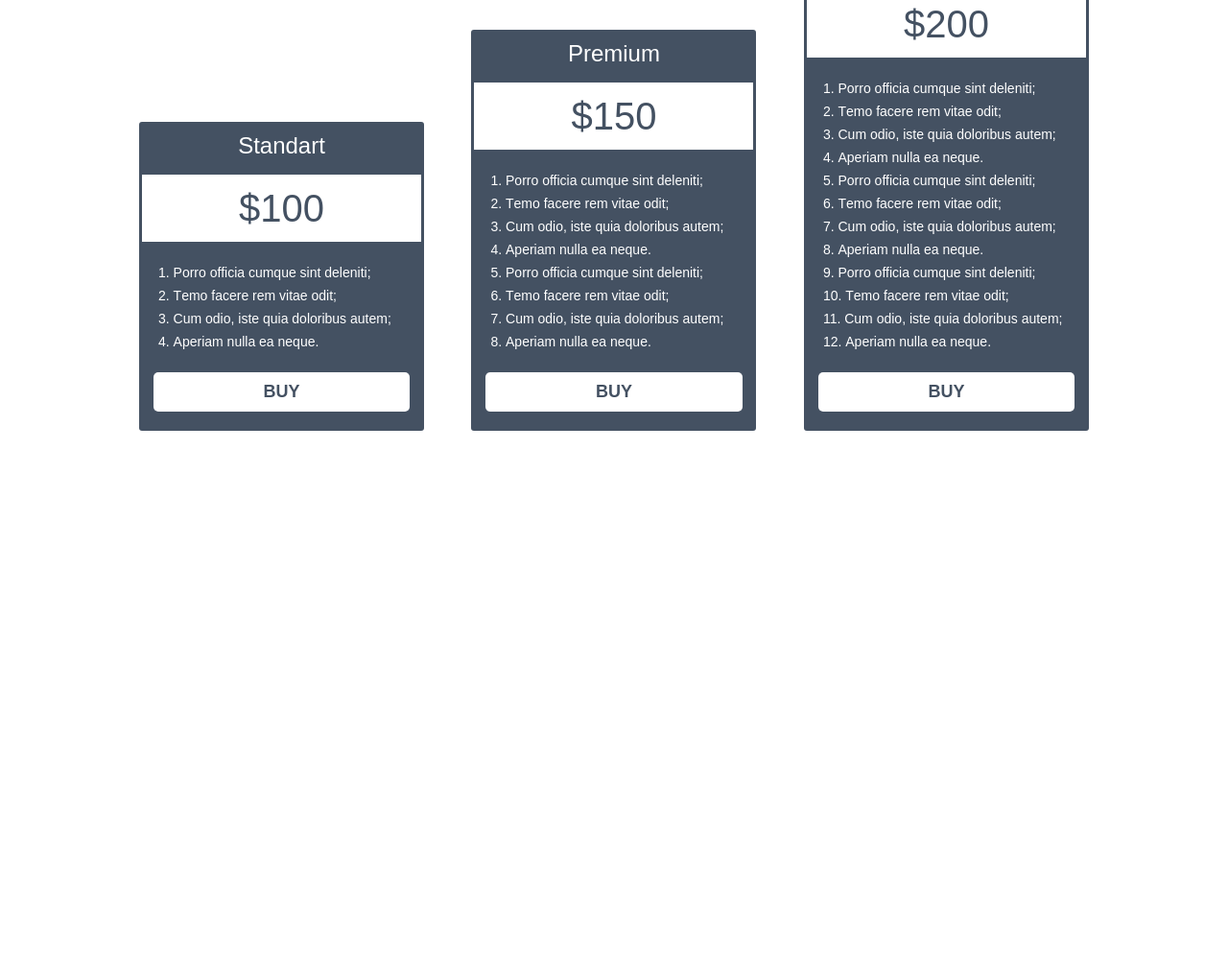
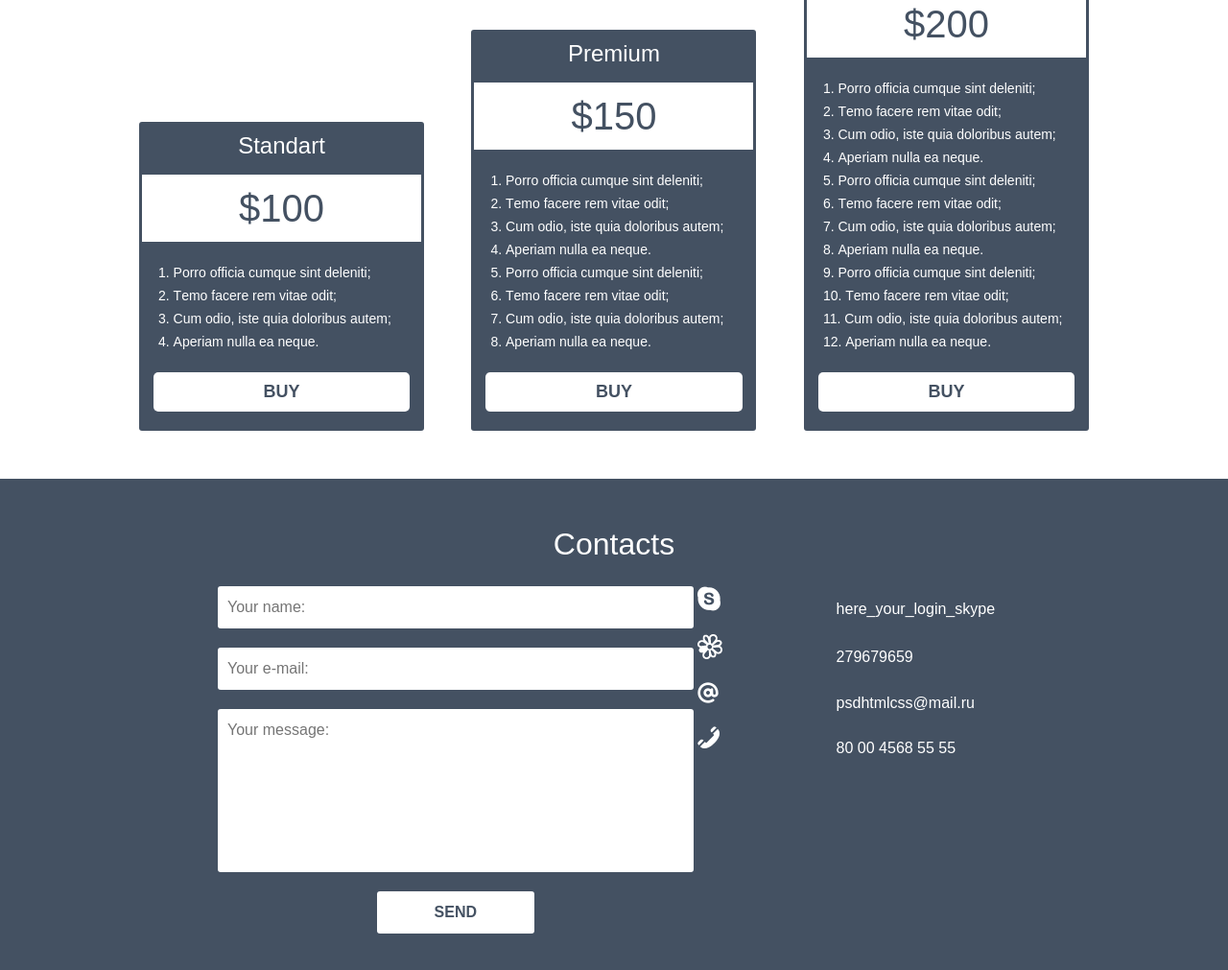
Before and after one commit to Costilas/Project-1-Simple-Landing-page, a plain HTML site: page index.html in a window 1280 px wide. Shown: the part 2339-3350 px from the top of the page at 96% size. Before the commit the page ends 2938 px from the top, so only its background shows below. Drawn offline with Linux system fonts and the light colour scheme.

Commit message:
Работа над секцией контактов
Написана структура, осталось подправить некоторые моменты

```diff
--- a/CSS/style.css
+++ b/CSS/style.css
@@ -153,3 +153,52 @@ ol {list-style-position: inside;}
 					font-size: 18px;
 					color:#445162;
 					text-transform: uppercase;}
+
+/* Секция контакты */
+
+.contacts {padding:50px 0px;
+			background-color: #445162;}
+.contact_headding h2 {color: #fff;}
+
+.contacts_main_block {width: 70%;
+						margin: 0 auto;}
+.contacts_form_block, .contacts_information_main_block {display: inline-block;}
+.contacts_form_block {width:60%;}
+
+
+.form_item {display: block;
+			width: 100%;
+			border-radius: 3px;
+			border-style: none;
+			padding:10px;
+			margin-bottom: 20px;
+			font-size: 16px;
+			line-height: 24px;}
+input {color: #445162;}
+
+textarea {resize:none;
+		height: 170px;
+		font-family: arial, sans-serif;}
+
+.form_button {width: 33%;
+			margin:0 auto;
+			margin-bottom: 0px;
+			background-color: #fff;
+			text-transform: uppercase;
+			font-weight:bold;}
+
+
+.contacts_information_main_block {width: 35%;
+								vertical-align: top;
+								color:#fff;}
+
+
+.information_icon, .information_text {display: inline-block;}
+.information_item  {margin-bottom: 20px;
+					position: relative;}
+
+.information_icon {}
+.information_icon img {width: 100%; object-fit: cover;}
+
+
+.information_text {position: absolute; z-index: 1; top:50%; left: 50%;}
--- a/index.html
+++ b/index.html
@@ -350,8 +350,53 @@
 
 
 	<section class="contacts">
+		<div class="container">
+			<div class="section_headding screenshot_headding contact_headding">
+				<h2> Contacts </h2>
+			</div>
+			<div class="contacts_main_block">
+				<form class="contacts_form_block">
+					<input placeholder="Your name:" type="text" name="Your name:" class="form_item">
+					<input placeholder="Your e-mail:" type="text" name="Your e-mail:" class="form_item">
+					<textarea placeholder="Your message:" class="form_item"></textarea>
+					<input type="submit" name="SEND" class="form_item form_button" value="SEND">
+				</form>
+				<div class="contacts_information_main_block">
+					<div class="contacts_information_item_block">
+						<div class="information_item">
+							<div class="information_icon"><img src="assets/images/skype icon.png"></div>
+							<div class="information_text">here_your_login_skype</div>
+						</div>
+						<div class="information_item">
+							<div class="information_icon"><img src="assets/images/icq icon.png"></div>
+							<div class="information_text"><span>279679659</span></div>
+						</div>
+						<div class="information_item">
+							<div class="information_icon"><img src="assets/images/email icon.png"></div>
+							<div class="information_text"><span>psdhtmlcss@mail.ru</span></div>
+						</div>
+						<div class="information_item">
+							<div class="information_icon"><img src="assets/images/phone icon.png"></div>
+							<div class="information_text"><span>80 00 4568 55 55</span></div>
+						</div>
+					</div>
+					<div class="information_socials_block">
+						<div class="social_icon"> </div>
+						<div class="social_icon"> </div>
+						<div class="social_icon"> </div>
+						<div class="social_icon"> </div>
+						<div class="social_icon"> </div>
+						<div class="social_icon"> </div>
+					</div>
 
+				</div>
+			</div>
+		</div>
 	</section>
+
+	<footer>
+
+	</footer>
 
 
 </body>
```
Also changed, not shown: Assets/Images/email icon.png (added), Assets/Images/icq icon.png (added), Assets/Images/phone icon.png (added), Assets/Images/skype icon.png (added).
